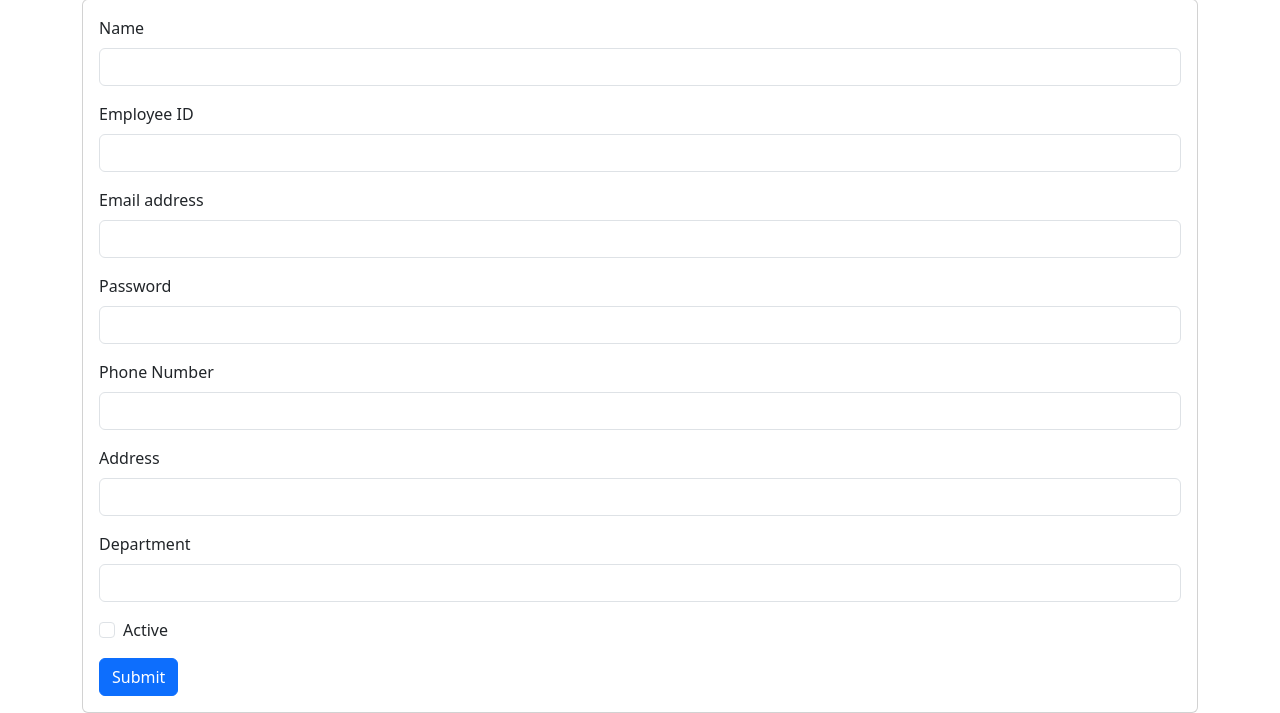
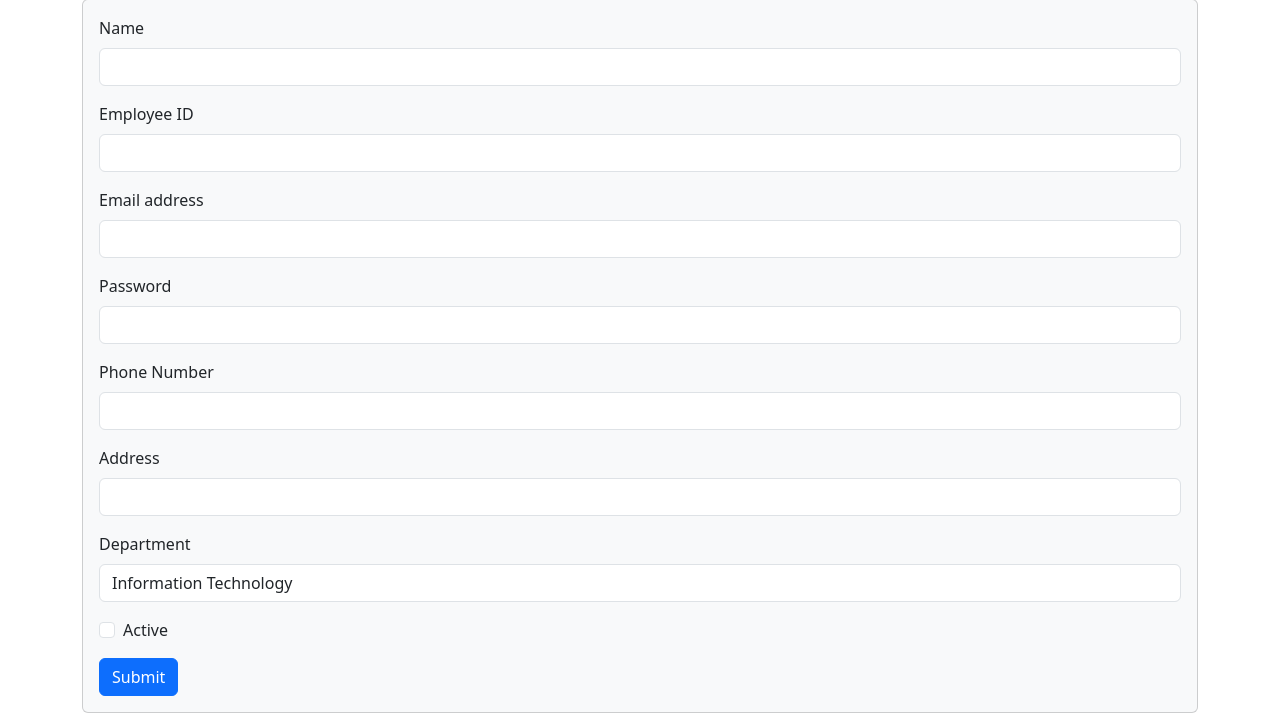
Before and after one commit to SuchitraYadav19/django_project, a Django app: page /employee/home/employee_service/add_employee/ in a window 1280 px wide. Shown: the part 155-868 px from the top of the page. Run offline with Django 5.2, Linux system fonts and the light colour scheme.

Commit message:
Your message here

```diff
--- a/employee/views.py
+++ b/employee/views.py
@@ -1,4 +1,4 @@
-from django.shortcuts import render
+from django.shortcuts import render, redirect
 from django.http import HttpResponse
 # Create your views here.
 
@@ -10,5 +10,10 @@ def employee_home(request):
 def employee_service(request):
     return render(request, "employee_template/employee_service.html")
 
+
 def add_employee(request):
+    if request.method == "POST":
+        print("data is coming")
+        return redirect("/employee/home/employee_service/")
+
     return render(request, "employee_template/add_employee.html")
--- a/templates/employee_template/add_employee.html
+++ b/templates/employee_template/add_employee.html
@@ -13,48 +13,54 @@
     <div class="container">
       <div class="row">
         <div class="col-md-12">
-          <div class="card">
+          <div class="card bg-light">
             <div class="card-body">
-              <form>
-
+              <form action="/employee/home/employee_service/add_employee/" method="POST">
+                {% csrf_token %}
                 <div class="mb-3">
                   <label for="InputName" class="form-label">Name</label>
-                  <input type="text" class="form-control" id="InputName">
+                  <input type="text" class="form-control" id="InputName" name ="InputName">
 
                 </div>
 
                 <div class="mb-3">
                   <label for="InputEmployeeID" class="form-label">Employee ID</label>
-                  <input type="text" class="form-control" id="InputEmployeeID">
+                  <input type="text" class="form-control" id="InputEmployeeID" name ="InputEmployeeID">
                 </div>
 
                 <div class="mb-3">
                   <label for="exampleInputEmail1" class="form-label">Email address</label>
-                  <input type="email" class="form-control" id="exampleInputEmail1" aria-describedby="emailHelp">
+                  <input type="email" class="form-control" id="exampleInputEmail1" aria-describedby="emailHelp" name ="exampleInputEmail1">
                 </div>
 
                 <div class="mb-3">
                   <label for="exampleInputPassword1" class="form-label">Password</label>
-                  <input type="password" class="form-control" id="exampleInputPassword1">
+                  <input type="password" class="form-control" id="exampleInputPassword1" name ="exampleInputPassword1">
                 </div>
 
                 <div class="mb-3">
                   <label for="InputPhone" class="form-label">Phone Number</label>
-                  <input type="text" class="form-control" id="InputPhone">
+                  <input type="text" class="form-control" id="InputPhone" name="InputPhone">
                 </div>
 
                 <div class="mb-3">
                   <label for="InputAddress" class="form-label">Address</label>
-                  <input type="text" class="form-control" id="InputAddress">
+                  <input type="text" class="form-control" id="InputAddress" name="InputAddress">
                 </div>
 
                 <div class="mb-3">
                   <label for="InputDepartment" class="form-label">Department</label>
-                  <input type="text" class="form-control" id="InputDepartment">
+                  <select  class="form-control" id="InputDepartment" name="InputDepartment">
+                    <option value="IT">Information Technology</option>
+                    <option value="HR">Human Resource</option>
+                    <option value="Finance">Finance & Accounting</option>
+                    <option value="Sales">Sales</option>
+                    <option value="Mkt">Marketing</option>
+                  </select>
                 </div>
 
                 <div class="mb-3 form-check">
-                  <input type="checkbox" class="form-check-input" id="exampleCheck1">
+                  <input type="checkbox" class="form-check-input" id="exampleCheck1" name="exampleCheck1">
                   <label class="form-check-label" for="exampleCheck1">Active</label>
                 </div>
                 <button type="submit" class="btn btn-primary">Submit</button>
--- a/templates/employee_template/employee_service.html
+++ b/templates/employee_template/employee_service.html
@@ -56,7 +56,7 @@
   <div>
 
     <a href="#" class="btn">View Profile</a>
-    <a href="employee/home/employee_service/add_employee/" class="btn">Add Employee</a>
+    <a href="/employee/home/employee_service/add_employee" class="btn">Add Employee</a>
   </div>
 
     <script src="https://cdn.jsdelivr.net/npm/bootstrap@5.3.5/dist/js/bootstrap.bundle.min.js" integrity="sha384-k6d4wzSIapyDyv1kpU366/PK5hCdSbCRGRCMv+eplOQJWyd1fbcAu9OCUj5zNLiq" crossorigin="anonymous"></script>
```
